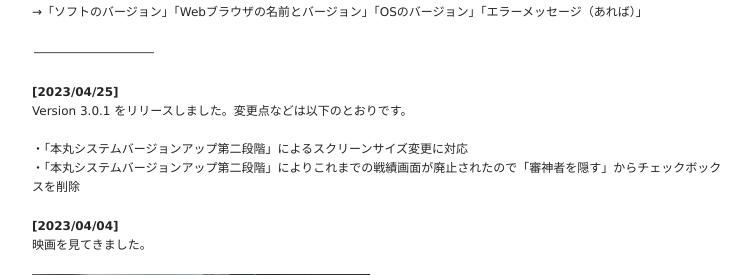
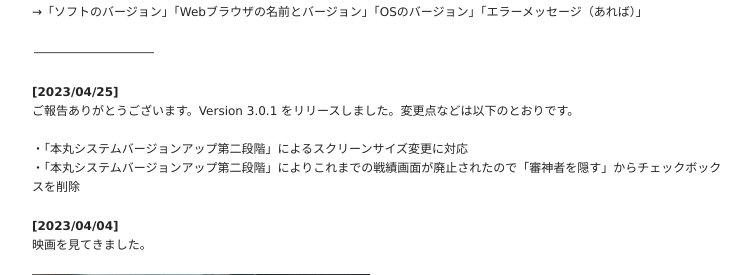
Before and after one commit to nikukyugamer/sword-sword-ranbu, a PHP site: page / in a window 1280 px wide. Shown: the part 606-881 px from the top of the page, without its empty margins (258-1009 px from the left). Run offline with PHP 8.4, Linux system fonts and the light colour scheme.

Commit message:
feat: 🎸 サンクスコメントを追加した (#47)

```diff
--- a/index.php
+++ b/index.php
@@ -115,7 +115,7 @@ height="0" width="0" style="display:none;visibility:hidden"></iframe></noscript>
 <div>
   <span style="font-weight: bold;">[2023/04/25]</span>
   <br>
-  Version 3.0.1 をリリースしました。変更点などは以下のとおりです。
+  ご報告ありがとうございます。Version 3.0.1 をリリースしました。変更点などは以下のとおりです。
   <br><br>
   <ul>
     <li>・「本丸システムバージョンアップ第二段階」によるスクリーンサイズ変更に対応</li>
```
